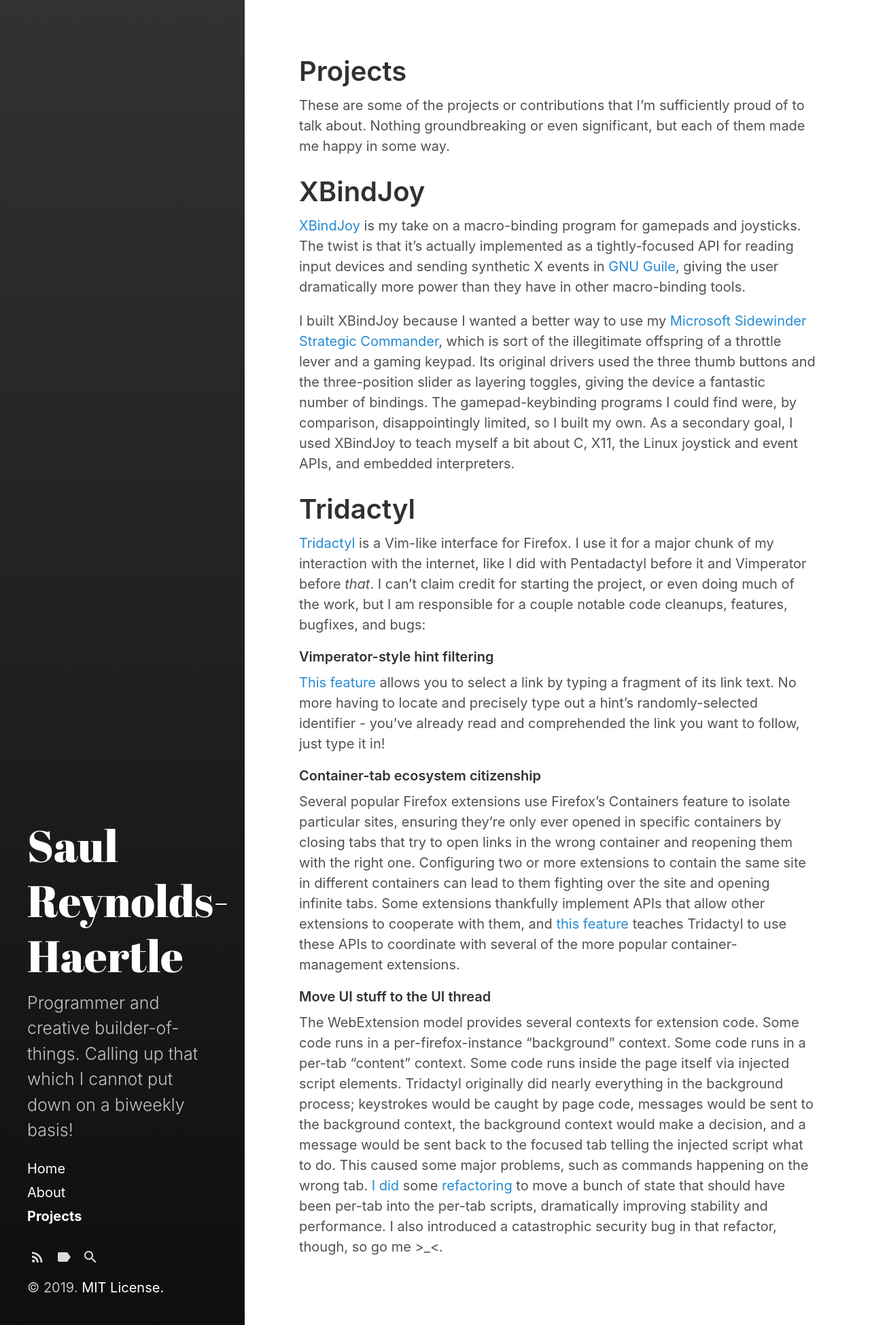
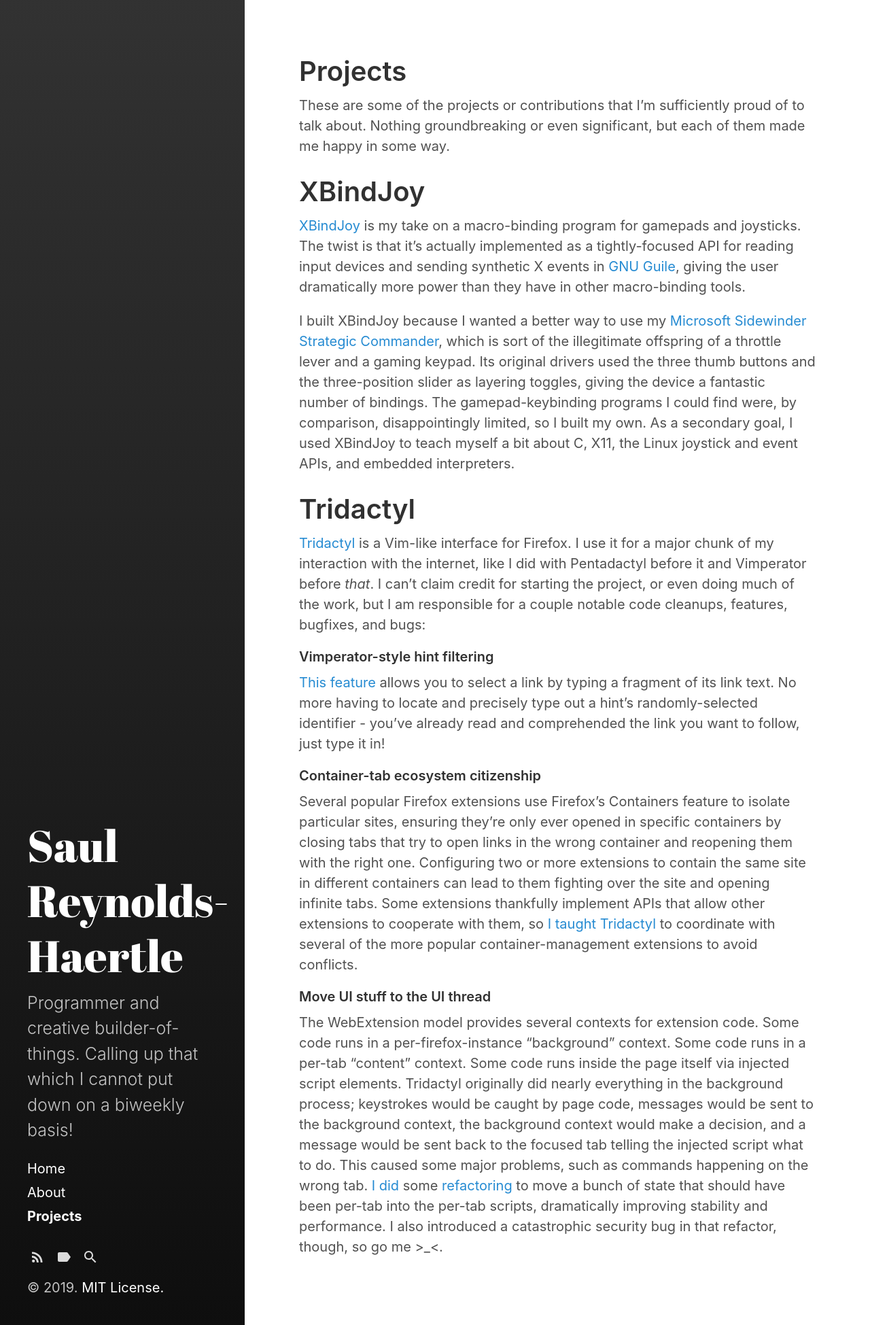
Before and after one commit to saulrh/saulrh.github.io, a Jekyll site: the page built from projects.markdown, in a window 1280 px wide. Shown: the whole page at 68% size. Built offline with Jekyll 4.4.1, drawn with Linux system fonts in a browser that asks for light colours.

Commit message:
Update projects.markdown

```diff
--- a/projects.markdown
+++ b/projects.markdown
@@ -55,10 +55,10 @@
 or more extensions to contain the same site in different containers
 can lead to them fighting over the site and opening infinite
 tabs. Some extensions thankfully implement APIs that allow other
-extensions to cooperate with them, and [this
-feature](https://github.com/tridactyl/tridactyl/pull/953) teaches
-Tridactyl to use these APIs to coordinate with several of the more
-popular container-management extensions.
+extensions to cooperate with them, so [I taught Tridactyl
+](https://github.com/tridactyl/tridactyl/pull/953)
+to coordinate with several of the more
+popular container-management extensions to avoid conflicts.
 
 #### Move UI stuff to the UI thread
 
```
